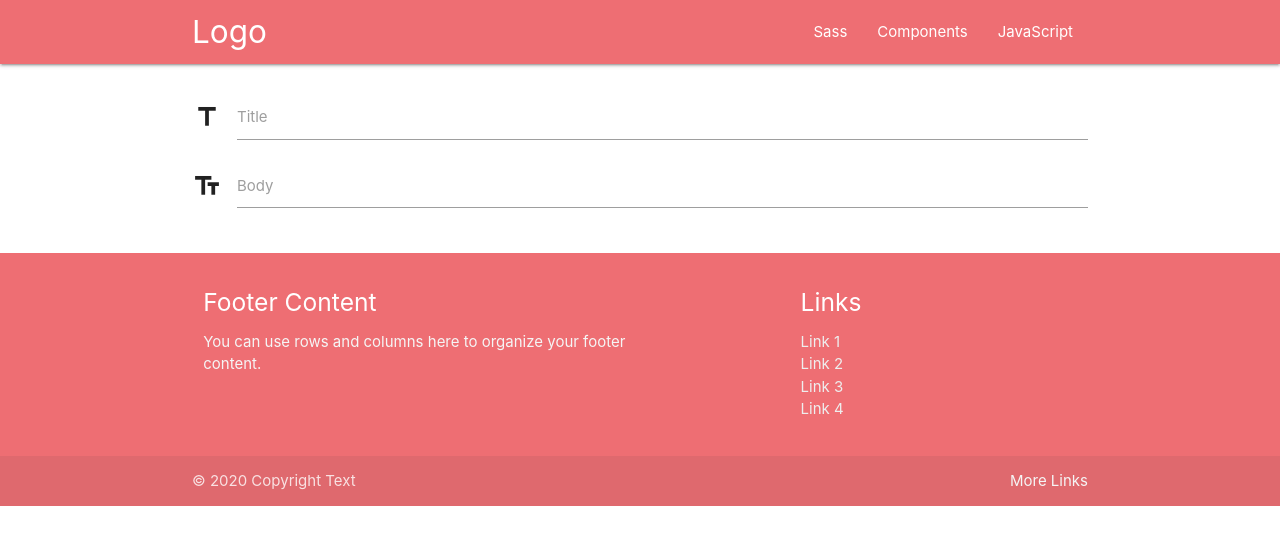
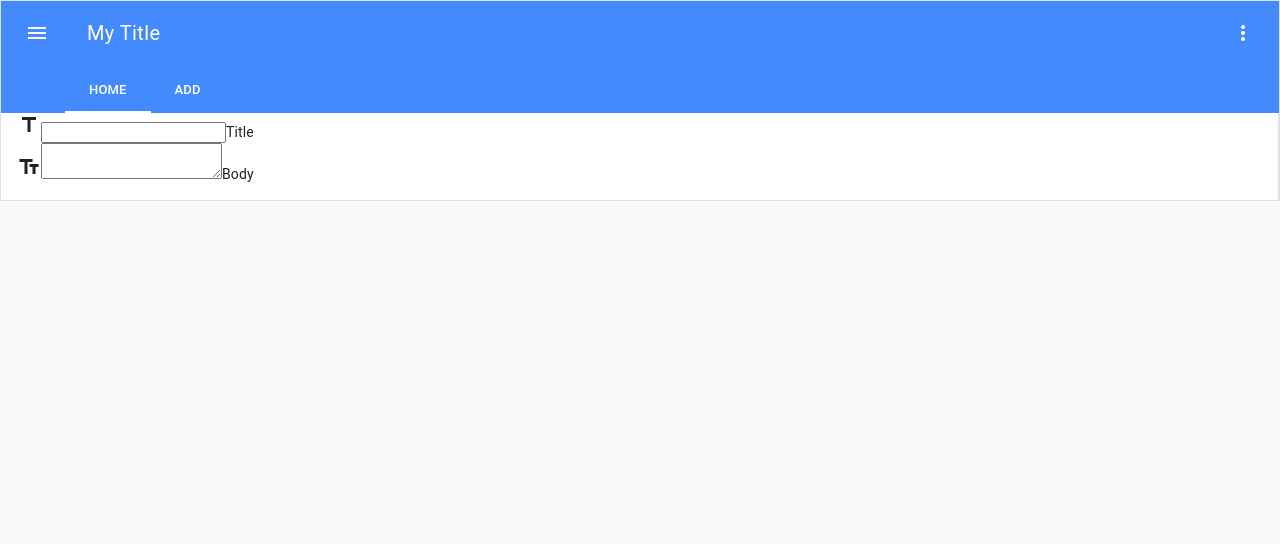
Before and after one commit to G-BlueSummer/vue-demo, a Vue app: page /add in a window 1280 px wide. Shown: the top 544 px of the page. Built offline with nearby package versions, Linux system fonts and the light colour scheme.

Commit message:
改用vue-material并重写代码

```diff
--- a/package.json
+++ b/package.json
@@ -11,8 +11,10 @@
     "axios": "^0.19.2",
     "core-js": "^3.6.4",
     "material-design-icons": "^3.0.1",
-    "materialize-css": "^1.0.0-rc.2",
+    "node-sass": "^4.14.1",
+    "sass-loader": "^8.0.2",
     "vue": "^2.6.11",
+    "vue-material": "^1.0.0-beta-14",
     "vue-router": "^3.1.5"
   },
   "devDependencies": {
--- a/src/App.vue
+++ b/src/App.vue
@@ -1,20 +1,83 @@
 <template>
   <div id="app">
-    <NavBar/>
-    <router-view></router-view>
-    <Footer/>
+    <div class="page-container">
+      <md-app md-waterfall md-mode="fixed-last">
+        <md-app-toolbar class="md-large md-dense md-primary">
+          <div class="md-toolbar-row">
+            <div class="md-toolbar-section-start">
+              <md-button class="md-icon-button" @click="menuVisible = !menuVisible">
+                <md-icon>menu</md-icon>
+              </md-button>
+
+              <span class="md-title">My Title</span>
+            </div>
+
+            <div class="md-toolbar-section-end">
+              <md-button class="md-icon-button">
+                <md-icon>more_vert</md-icon>
+              </md-button>
+            </div>
+          </div>
+
+          <div class="md-toolbar-row">
+            <md-tabs class="md-primary">
+              <md-tab id="tab-home" md-label="Home" to="/"></md-tab>
+              <md-tab id="tab-pages" md-label="Add" to="add"></md-tab>
+            </md-tabs>
+          </div>
+        </md-app-toolbar>
+
+        <md-app-drawer :md-active.sync="menuVisible">
+          <md-toolbar class="md-transparent" md-elevation="0">Navigation</md-toolbar>
+
+          <md-list>
+            <md-list-item>
+              <md-icon>move_to_inbox</md-icon>
+              <span class="md-list-item-text">Inbox</span>
+            </md-list-item>
+
+            <md-list-item>
+              <md-icon>send</md-icon>
+              <span class="md-list-item-text">Sent Mail</span>
+            </md-list-item>
+
+            <md-list-item>
+              <md-icon>delete</md-icon>
+              <span class="md-list-item-text">Trash</span>
+            </md-list-item>
+
+            <md-list-item>
+              <md-icon>error</md-icon>
+              <span class="md-list-item-text">Spam</span>
+            </md-list-item>
+          </md-list>
+        </md-app-drawer>
+
+        <md-app-content>
+          <router-view></router-view>
+        </md-app-content>
+      </md-app>
+    </div>
   </div>
 </template>
 
+<style lang="scss" scoped>
+  .md-app {
+    // max-height: 400px;
+    border: 1px solid rgba(#000, .12);
+  }
+
+  .md-drawer {
+    width: 230px;
+    max-width: calc(100vw - 125px);
+  }
+</style>
+
 <script>
-import NavBar from '@/components/NavBar.vue'
-import Footer from '@/components/Footer.vue'
-
-export default {
-  name: 'App',
-  components: {
-    NavBar,
-    Footer
-  },
-}
+  export default {
+    name: 'App',
+    data: () => ({
+      menuVisible: false
+    })
+  }
 </script>
--- a/src/main.js
+++ b/src/main.js
@@ -1,19 +1,19 @@
 import Vue from 'vue'
 import App from './App.vue'
 import router from './router'
+import VueMaterial from 'vue-material'
 
-import 'materialize-css/dist/css/materialize.min.css'
+import 'vue-material/dist/vue-material.min.css'
+import 'vue-material/dist/theme/default.css'
 import 'material-design-icons/iconfont/material-icons.css'
 
-const M = require('materialize-css');
 const axios = require('axios');
 
 Vue.config.productionTip = false
 Vue.prototype.$axios = axios
+Vue.use(VueMaterial)
 
 new Vue({
   router,
   render: h => h(App),
 }).$mount('#app')
-
-M.AutoInit();
--- a/src/views/ListPost.vue
+++ b/src/views/ListPost.vue
@@ -1,38 +1,35 @@
 <template>
   <div class="container">
     <div class="section">
-      <div class="progress" v-if="loading">
-          <div class="indeterminate"></div>
-      </div>
+      <md-progress-bar md-mode="indeterminate" v-if="loading"></md-progress-bar>
       <div v-else>
-        <ul class="pagination">
-          <li :class="[canPrev?'waves-effect':'disabled']">
-            <a @click="prevPage"><i class="material-icons">chevron_left</i></a>
-          </li>
-          <li v-for="i in maxPage" :key="i" :class="[i===currentPage?'active':'waves-effect']">
-            <a @click="changePage(i)">{{i}}</a>
-          </li>
-          <li :class="[canNext?'waves-effect':'disabled']">
-            <a @click="nextPage"><i class="material-icons">chevron_right</i></a>
-          </li>
-        </ul>
+        <md-button :disabled="!canPrev" @click="prevPage">
+          <md-icon>chevron_left</md-icon>
+        </md-button>
+        <md-button v-for="i in maxPage" :key="-i" :class="[i===currentPage?'active':'waves-effect']"
+          @click="changePage(i)">
+          {{i}}
+        </md-button>
+        <md-button :disabled="!canNext" @click="nextPage">
+          <md-icon>chevron_right</md-icon>
+        </md-button>
 
-        <div class="card hoverable" v-for="blog in blogs.slice(start, end)" :key="blog.id">
-          <div class="card-content">
-            <span class="card-title">{{blog.title}}</span>
+        <md-card md-with-hover v-for="blog in blogs.slice(start, end)" :key="blog.id">
+          <md-card-header>
+            <div class="md-title">{{blog.title}}</div>
             <p>{{users[blog.userId-1].name}}</p>
+          </md-card-header>
+        </md-card>
       </div>
     </div>
   </div>
-    </div>
+</template>
 
-    <div class="fixed-action-btn">
-      <router-link to="/add" class="btn-floating btn-large">
-        <i class="large material-icons">mode_edit</i>
-      </router-link>
-    </div>
-  </div>
-</template>
+<style lang="scss" scoped>
+  .md-progress-bar {
+    margin: 24px;
+  }
+</style>
 
 <script>
   const pageSize = 8;
@@ -53,22 +50,41 @@ export default {
           axios.get('http://jsonplaceholder.typicode.com/posts'),
         ])
         .then(axios.spread(
-        (users, posts)=>{ this.blogs=posts.data; this.users=users.data; }
+          (users, posts) => {
+            this.blogs = posts.data;
+            this.users = users.data;
+          }
         ))
-      .catch( e => alert(e) )
-      .finally( () => this.loading = false )
+        .catch(e => alert(e))
+        .finally(() => this.loading = false)
     },
     computed: {
-    maxPage() { return Math.ceil(this.blogs.length / pageSize) },
-    start() { return (this.currentPage - 1) * pageSize },
-    end() { return this.currentPage * pageSize },
-    canPrev() { return this.currentPage !== 1 },
-    canNext() { return this.currentPage !== this.maxPage }
+      maxPage() {
+        return Math.ceil(this.blogs.length / pageSize)
+      },
+      start() {
+        return (this.currentPage - 1) * pageSize
+      },
+      end() {
+        return this.currentPage * pageSize
+      },
+      canPrev() {
+        return this.currentPage !== 1
+      },
+      canNext() {
+        return this.currentPage !== this.maxPage
+      }
     },
     methods: {
-    changePage(n) { this.currentPage = n },
-    prevPage() { if (this.canPrev) this.currentPage-- },
-    nextPage() { if (this.canNext) this.currentPage++ },
+      changePage(n) {
+        this.currentPage = n
+      },
+      prevPage() {
+        if (this.canPrev) this.currentPage--
+      },
+      nextPage() {
+        if (this.canNext) this.currentPage++
+      },
     }
   }
 </script>
```
Also changed, not shown: 1 other file (tests, documents, lock files or other folders). Lines whose indentation alone changed are shown as unchanged.
